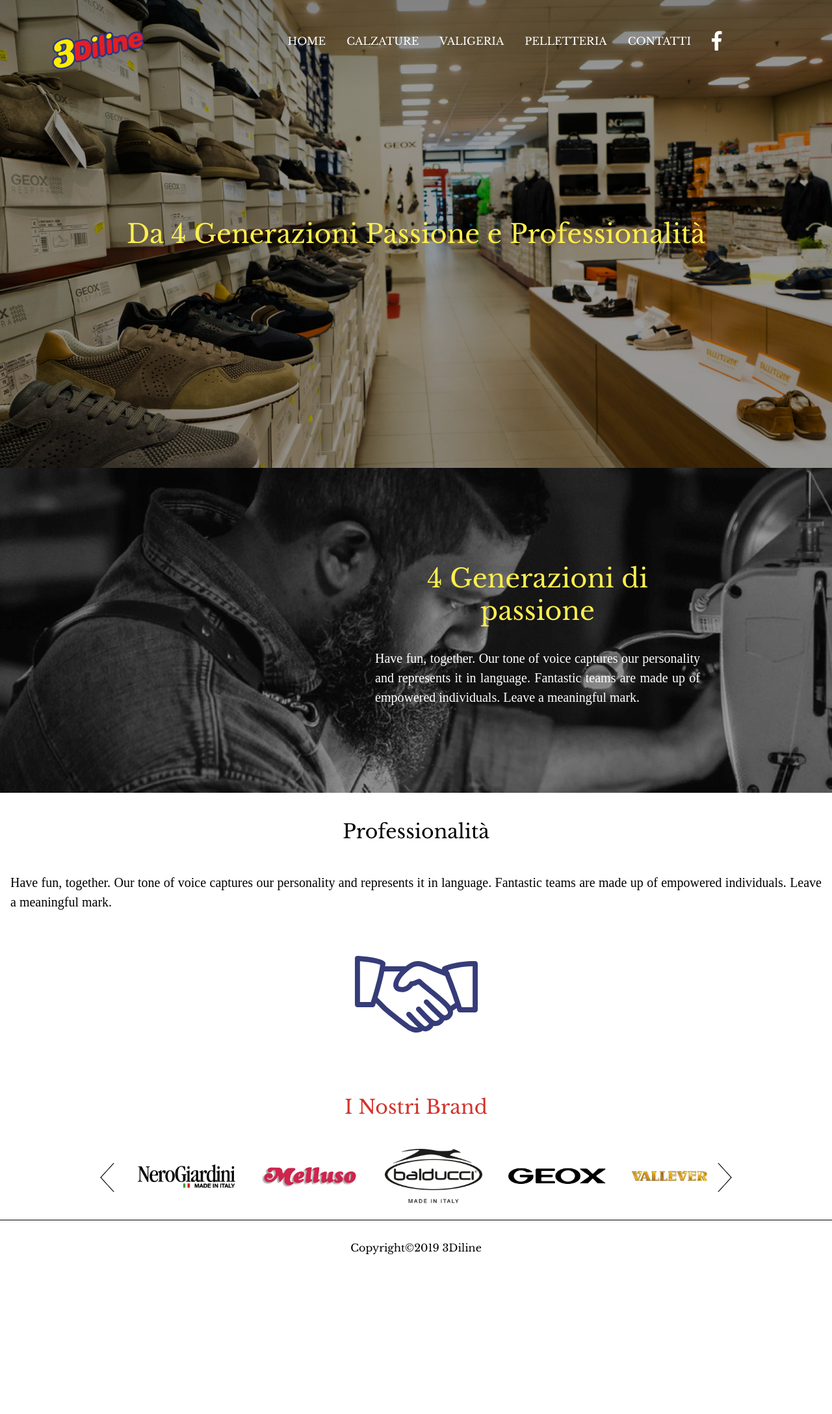
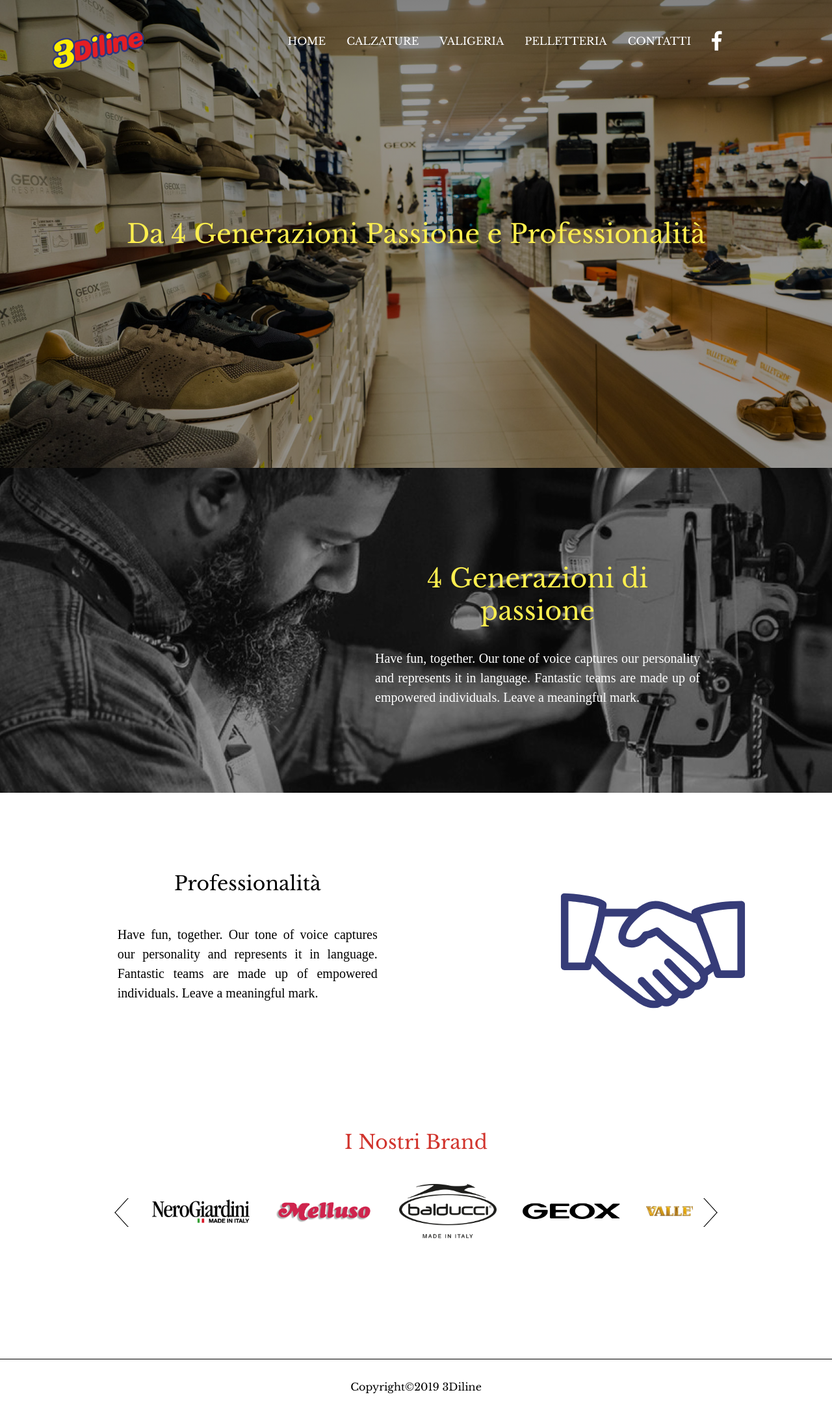
Before and after one commit to matteocarpi/3Diline, a Jekyll site: the page built from pages/index.md, in a window 1280 px wide. Shown: the whole page at 65% size. Built offline with Jekyll 4.4.1, drawn with Linux system fonts in a browser that asks for light colours; before the commit the page ends 1962 px from its top, so only the background shows below that.

Commit message:
styles in home

```diff
--- a/_layouts/home.html
+++ b/_layouts/home.html
@@ -32,9 +32,10 @@
 </section>
 
 <section id="professionalità">
-  <h2 class="black">{{  page.professional.title }}</h2>
-  <p>{{ page.professional.copy }}</p>
-
+  <div class="professionalità-text">
+    <h2 class="black">{{  page.professional.title }}</h2>
+    <p>{{ page.professional.copy }}</p>
+  </div>
   <svg class="handshake" width="189px" height="118px" viewBox="0 0 189 118" version="1.1" xmlns="http://www.w3.org/2000/svg" xmlns:xlink="http://www.w3.org/1999/xlink">
     <g id="Home" stroke="none" stroke-width="1" fill="none" fill-rule="evenodd">
         <g id="iPhone-SE" transform="translate(-66.000000, -3408.000000)" fill="#363C78" fill-rule="nonzero">
--- a/_sass/home.scss
+++ b/_sass/home.scss
@@ -61,7 +61,7 @@
   display: flex;
   justify-content: space-around;
   align-items: center;
-
+  background-position: center;
   #story-content {
     max-width: 500px;
     padding: 1rem;
@@ -75,11 +75,16 @@
   justify-content: center;
   padding: 1rem;
 
+  .professionalità-text {
+    display: flex;
+    flex-direction: column;
+    max-width: 400px;
+  }
   .handshake {
     margin-top: 3rem;
   }
 }
 
 #our-brands {
-  margin-top: 5rem;
+  margin: 10rem;
 }
--- a/_sass/responsiveness.scss
+++ b/_sass/responsiveness.scss
@@ -40,6 +40,17 @@
       background-color: white;
     }
   }
+
+  // Home
+
+  #professionalità {
+    justify-content: space-around;
+    margin: 5rem 0;
+
+    .handshake {
+      transform: scale(1.5);
+    }
+  }
 }
 
 // Tablet
```
